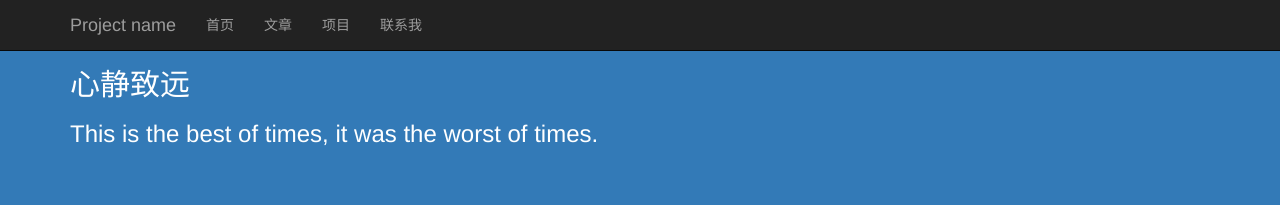
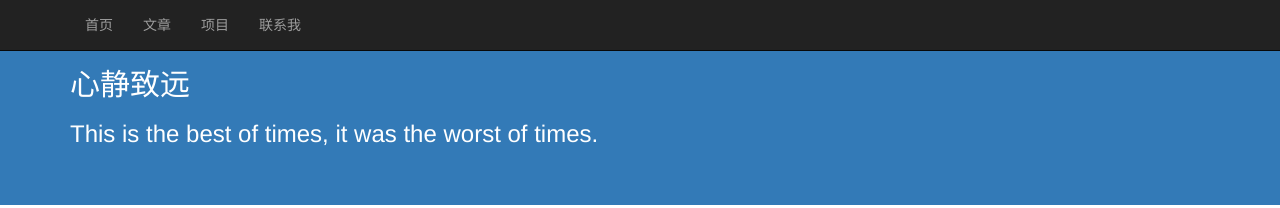
Before and after one commit to jinchangle/xiashuangxi.github.io, a Jekyll site: the page built from index.html, in a window 1280 px wide. Shown: the top 208 px of the page. Built offline with Jekyll 4.4.1, drawn with Linux system fonts in a browser that asks for light colours; nearby versions of some CDN libraries; the list of posts is cut into pages by our own code.

Commit message:
Please enter the commit message for your changes. Lines starting  with '' will be ignored, and an empty message aborts the commit.  On branch master  Your branch is up-to-date with 'origin/master'.
 Changes to be committed:
	modified:   _includes/nav_menu.html

```diff
--- a/_includes/nav_menu.html
+++ b/_includes/nav_menu.html
@@ -2,12 +2,11 @@
     <div class="container">
         <div class="navbar-header">
             <button type="button" class="navbar-toggle collapsed" data-toggle="collapse" data-target="#navbar" aria-expanded="false" aria-controls="navbar">
-                <span class="sr-only">Blog<span>
+                <span class="sr-only">Blog</span>
                 <span class="icon-bar"></span>
                 <span class="icon-bar"></span>
                 <span class="icon-bar"></span>
             </button>
-            <a class="navbar-brand" href="#">Project name</a>
         </div>
         <div id="navbar" class="navbar-collapse collapse" aria-expanded="false" style="height: 1px;">
             <ul class="nav navbar-nav">
```
